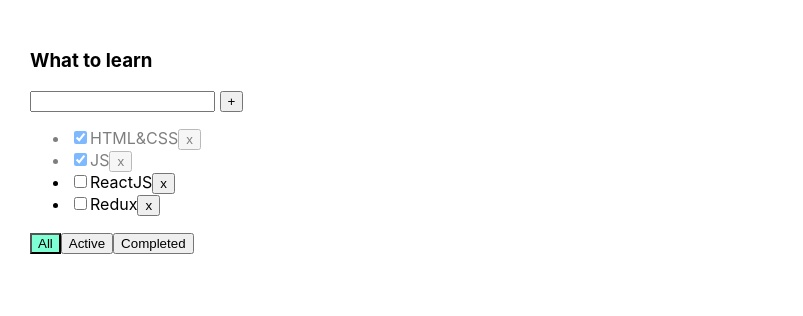
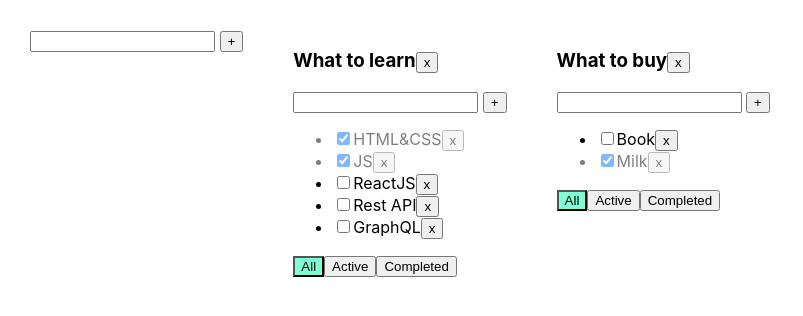
Before and after one commit to RuslanZhavoronkov/to-dolist_lesson_Dimych, a React (Create React App) app: page / in a window 1280 px wide. Shown: the top 316 px of the page, without its empty margins (0-803 px from the left). Built offline with nearby package versions, Linux system fonts and the light colour scheme.

Commit message:
Lesson 6- AddItemForm, EditableSpan

```diff
--- /dev/null
+++ b/src/AddItemForm.tsx
@@ -0,0 +1,55 @@
+import { ChangeEvent, useState, KeyboardEvent } from "react";
+import s from './Todolist.module.css'
+
+
+type AddItemFormPropsType = {
+    addItem: (title: string) => void
+
+
+  }
+
+  export const AddItemForm: React.FC<AddItemFormPropsType> = (props) => {
+
+    const [newTaskTitle, setNewTaskTitle] = useState("");
+    const [error, setError] = useState<string | null>(null);
+
+
+    //логическая функция-обработчик введенного текста в Input
+    const onNewTitleChangeHandler = (e: ChangeEvent<HTMLInputElement>) => {
+      setNewTaskTitle(e.currentTarget.value);
+    };
+
+    //логическая функция обработчик нажатия Enter+Сtrl в Input
+    const onKeyPressHandler = (e: KeyboardEvent<HTMLInputElement>) => {
+      setError(null);
+      if (e.ctrlKey && e.key === "Enter") {
+        props.addItem(newTaskTitle);
+        setNewTaskTitle("");
+      }
+    };
+
+    //логическая функция-обработчик добавления новой таски в массив
+    const addTask = () => {
+      if (newTaskTitle.trim() !== '') {// если введеная строка пустая выйти из функции
+        props.addItem(newTaskTitle);
+        setNewTaskTitle("");
+      } else {
+        setError('Title is requaired');
+      }
+
+    };
+
+    return (
+      <div>
+        <input
+          value={newTaskTitle}
+          onChange={onNewTitleChangeHandler}
+          onKeyDown={onKeyPressHandler}
+          className={error ? s.error : ''}
+        />{" "}
+        {/*начальное значение поле ввода input*/}
+        <button onClick={addTask}>+</button>
+        {error && <div className={s.errormessage}>{error}</div>}
+      </div>
+    )
+  }
--- a/src/App.tsx
+++ b/src/App.tsx
@@ -2,70 +2,177 @@
 import { v1 } from "uuid";
 import "./App.css";
 import { TaskType, Todolist } from "./Todolist";
+import { type } from "os";
+import { AddItemForm } from "./AddItemForm";
+import { title } from "process";
 
 export type FilterValuesType = "All" | "Completed" | "Active";
+type TodolistType = {
+  id: string
+  title: string
+  filter:FilterValuesType
+}
+
+
+type TaskStateType = {
+  [key: string] : TaskType[]
+}
 
 function App() {
   //Создадим массивы задач
-  let [tasks, setTasks] = useState<Array<TaskType>>([
-    { id: v1(), title: "HTML&CSS", isDone: true },
-    { id: v1(), title: "JS", isDone: true },
-    { id: v1(), title: "ReactJS", isDone: false },
-    { id: v1(), title: "Redux", isDone: false },
-  ]);
 
 
-  let [filter, setFilter] = useState<FilterValuesType>("All");
 
 //Функция обработчик, поставленного флажка в checkbox input
-function changeStatus (taskId:string, isDone:boolean) {
+function changeStatus (taskId:string, isDone:boolean, todolistId: string) {
+//1.Необходимо найти нужный массив тасок по айди
+let tasks = tasksObj[todolistId]
 let task = tasks.find(t => t.id === taskId)  //Если найдем по id таску, то запишем ее в переменную таску
 if(task) { //Если таска нашлась, то поменяй ее значение свойства isDone на на чекнутое
   task.isDone = isDone
+  //tasksObj[todolistId]
+  setTasks({...tasksObj})
 }
 
-setTasks([...tasks]); //Возьми новый массив обратно с измененной таской
+}
+
+
+//Функция обработчик, поставленного флажка в checkbox input
+function changeTaskTitle (taskId:string, newTitle: string, todolistId: string) {
+  //1.Необходимо найти нужный массив тасок по айди
+  let tasks = tasksObj[todolistId]
+  let task = tasks.find(t => t.id === taskId)  //Если найдем по id таску, то запишем ее в переменную таску
+  if(task) { //Если таска нашлась, то поменяй ее значение свойства isDone на на чекнутое
+    task.title = newTitle
+   // tasksObj[todolistId]
+    setTasks({...tasksObj})
+  }
+
   }
 
 
 
   //Функция обработчик нажатия кнопки "x"(логическая функция)
-  function removeTask(id: string) {
-    setTasks(tasks.filter((t) => t.id !== id));
+  function removeTask(id: string, todolistId: string) {
+    let tasks = tasksObj[todolistId]
+    let filtredTasks = tasks.filter((t) => t.id !== id)
+    tasksObj[todolistId] = filtredTasks
+
+    setTasks({...tasksObj});
   }
 
   //Функция добавляющая новую таску(объект) в массив
-  function addTask(title:string) {
-    let newTask = { id: v1(), title: title, isDone: false };
-    let newTasks = [newTask, ...tasks]; //создали новый массив объектов
-    setTasks(newTasks);
+  function addTask(title:string, todolistId: string) {
+    let task = { id: v1(), title: title, isDone: false };//1. создали новую таску с title который пришел с тудулист
+    let tasks = tasksObj[todolistId] //2. из объекта тасок достали необходимый массив(по айди который пришел из тудулиста) куда будет добавлена новая таска
+    let newTasks = [task, ...tasks]; //создали новый массив объектов
+
+    tasksObj[todolistId] = newTasks
+    setTasks({...tasksObj});
   }
 
   //Функция обработчик нажатия кнопок "All", "Completed", "Active"(логическая функция)
-  function changeFilter(value: FilterValuesType) {
-    setFilter(value);
+  function changeFilter(value: FilterValuesType, todolistId: string) { // принимает теперь и id todolist, которрый нужно поменять
+
+let todoList = todoLists.find(tl => tl.id === todolistId);
+if(todoList){
+  todoList.filter = value
+}
+setTodolists([...todoLists])
   }
 
-  let tasksForTodolist = tasks;
+ let todoListId1 = v1();
+ let todoListId2 = v1();
 
-  if (filter === "Completed") {
-    tasksForTodolist = tasks.filter((t) => t.isDone === true);
-  }
-  if (filter === "Active") {
-    tasksForTodolist = tasks.filter((t) => t.isDone === false);
+let [todoLists, setTodolists] = useState <TodolistType[]> (
+  [
+  {id: todoListId1, title: 'What to learn', filter: 'All'},
+  {id: todoListId2, title: 'What to buy', filter: 'All'}
+])
+
+//Создадим массив для хранения всех тасок
+let [tasksObj, setTasks] = useState<TaskStateType> ({
+  [todoListId1]: [
+    { id: v1(), title: "HTML&CSS", isDone: true },
+    { id: v1(), title: "JS", isDone: true },
+    { id: v1(), title: "ReactJS", isDone: false },
+    { id: v1(), title: "Rest API", isDone: false },
+    { id: v1(), title: "GraphQL", isDone: false }
+  ],
+  [todoListId2]: [
+    { id: v1(), title: "Book", isDone: false },
+    { id: v1(), title: "Milk", isDone: true },
+  ]
+})
+
+let removeTodolist = (todolistId: string) => {
+  let filteredTodolist = todoLists.filter(tl => tl.id !== todolistId)
+  setTodolists(filteredTodolist)
+  delete tasksObj[todolistId];
+  setTasks({...tasksObj})
 }
 
+
+let changeTodolistTitle = (todolistId: string, newTitle: string) => {
+  const todolist = todoLists.find(tl => tl.id === todolistId)
+  if (todolist) {
+    todolist.title = newTitle
+    setTodolists([...todoLists])
+  }
+}
+
+const addTodolist = (title: string) => {
+  let todoList: TodolistType = {
+    id: v1(),
+    title: title,
+    filter: 'All'}
+
+    setTodolists([todoList, ...todoLists]);
+
+    setTasks({
+    ...tasksObj,
+    [todoList.id] : []
+    })
+
+  }
+
+
+
   return (
+
     <div className="App">
+      <AddItemForm addItem={addTodolist}/>
+      {todoLists.map(tl => {
+
+let tasksForTodolist = tasksObj[tl.id];//Записали массив тасок для конкретного тудулиста
+
+if (tl.filter === "Completed") {
+  tasksForTodolist = tasksForTodolist.filter((t) => t.isDone === true);
+}
+if (tl.filter === "Active") {
+  tasksForTodolist = tasksForTodolist.filter((t) => t.isDone === false);
+}
+
+
+
+        return (
            <Todolist
-        title="What to learn"
+        key={tl.id}
+        id={tl.id}
+        title={tl.title}
         tasks={tasksForTodolist}
         removeTask={removeTask}
         changeFilter={changeFilter}
         addTask={addTask}
         changeTaskStatus = {changeStatus}
-        filter={filter}
+        filter={tl.filter}
+        removeTodolist = {removeTodolist}
+        changeTaskTitle={changeTaskTitle}
+        changeTodolistTitle={changeTodolistTitle}
       />
+        )
+      })}
+
     </div>
   );
 }
--- /dev/null
+++ b/src/EditableSpan.tsx
@@ -0,0 +1,32 @@
+import { ChangeEvent, useState } from "react"
+
+type EditableSpanPropsType = {
+    title: string
+    onChange: (newValue:string) => void
+  }
+
+  export const EditableSpan: React.FC<EditableSpanPropsType> = (props) => {
+
+  let [editMode, setEditMode] = useState<boolean>(false)
+  let [title, setTitle] = useState<string>('')
+
+const activateEditMode = () => {
+    setEditMode(true);
+    setTitle(props.title);
+}
+
+const activateViewMode = () => {
+    setEditMode(false);
+    props.onChange(title);
+}
+
+const onChangeTitleHandler = (e: ChangeEvent<HTMLInputElement>) => {
+setTitle(e.currentTarget.value)
+}
+
+
+    return (
+       editMode ? <input value={title}  onChange={onChangeTitleHandler} onBlur={activateViewMode} autoFocus/>:
+       <span onDoubleClick={activateEditMode}>{props.title}</span>
+    )
+  }
--- a/src/Todolist.tsx
+++ b/src/Todolist.tsx
@@ -1,6 +1,8 @@
 import React, { ChangeEvent, KeyboardEvent, useState } from "react";
 import { FilterValuesType } from "./App";
 import s from './Todolist.module.css'
+import { AddItemForm } from "./AddItemForm";
+import { EditableSpan } from "./EditableSpan";
 
 //Создадим тип объектов массивов task1, task2
 export type TaskType = {
@@ -10,76 +12,62 @@
 };
 
 type PropsType = {
+  id: string
   title: string;
   tasks: Array<TaskType>;
-  removeTask: (id: string) => void;
-  changeFilter: (value: FilterValuesType) => void;
-  addTask: (title: string) => void;
-  changeTaskStatus:(taskId:string, isDone:boolean) => void
+  removeTask: (id: string, todolistId: string) => void;
+  changeFilter: (value: FilterValuesType, todolistId: string) => void;
+  addTask: (title: string, todolistId: string) => void;
+  changeTaskStatus: (taskId: string, isDone: boolean, todolistId: string) => void
   filter: FilterValuesType
+  removeTodolist: (todolistId: string) => void
+  changeTaskTitle:(id: string, newTitle: string, todolistId: string) => void
+  changeTodolistTitle:(todolistId: string, newTitle: string) => void
 };
 
 export function Todolist(props: PropsType) {
-  const [newTaskTitle, setNewTaskTitle] = useState("");
-  const [error, setError] = useState<string | null>(null);
-
-  //логическая функция-обработчик введенного текста в Input
-  const onNewTitleChangeHandler = (e: ChangeEvent<HTMLInputElement>) => {
-    setNewTaskTitle(e.currentTarget.value);
-  };
-  //логическая функция обработчик нажатия Enter+Сtrl в Input
-  const onKeyPressHandler = (e: KeyboardEvent<HTMLInputElement>) => {
-    setError(null);
-    if (e.ctrlKey && e.key === "Enter") {
-      props.addTask(newTaskTitle);
-      setNewTaskTitle("");
-    }
-  };
-
-  //логическая функция-обработчик добавления новой таски в массив
-  const addTask = () => {
-    if (newTaskTitle.trim() !== '') {// если введеная строка пустая выйти из функции
-      props.addTask(newTaskTitle);
-      setNewTaskTitle("");
-    } else {
-      setError('Title is requaired');
-    }
-
-  };
 
   //логическая функции-обработчики нажатия на кнопки "All", "Active", "Completed"
-  const onAllClickHandler = () => props.changeFilter("All");
-  const onActiveClickHandler = () => props.changeFilter("Active");
-  const onCompletedAllClickHandler = () => props.changeFilter("Completed");
+  const onAllClickHandler = () => props.changeFilter("All", props.id);
+  const onActiveClickHandler = () => props.changeFilter("Active", props.id);
+  const onCompletedAllClickHandler = () => props.changeFilter("Completed", props.id);
+  const removeTodolist = () => {
+    props.removeTodolist(props.id)
+  }
+
+  const addTask = (title: string) => {
+    props.addTask(title, props.id)
+  }
+
+  const changeTodolistTitle = (newTitle: string) => {
+    props.changeTodolistTitle(props.id, newTitle)
+  }
 
   return (
     <div>
-      <h3>{props.title}</h3>
-      <div>
-        <input
-          value={newTaskTitle}
-          onChange={onNewTitleChangeHandler}
-          onKeyDown={onKeyPressHandler}
-          className={error ? s.error : ''}
-        />{" "}
-        {/*начальное значение поле ввода input*/}
-        <button onClick={addTask}>+</button>
-        {error && <div className={s.errormessage}>{error}</div>}
-      </div>
+      <h3><EditableSpan title={props.title}  onChange={changeTodolistTitle}/>
+      <button onClick={removeTodolist}>x</button>
+      </h3>
+      <AddItemForm addItem={addTask} />
       <ul>
         {props.tasks.map((t) => {
           //Логическая функция-обработчик события нажатия на "х"(удаления) внутри map
-          const onRemoveHandler = () => props.removeTask(t.id);
-          const onChangeHandler = (e: ChangeEvent<HTMLInputElement>) => {
-props.changeTaskStatus(t.id ,e.currentTarget.checked)
+          const onRemoveHandler = () => props.removeTask(t.id, props.id);
+          const onChangeStatusHandler = (e: ChangeEvent<HTMLInputElement>) => {
+            props.changeTaskStatus(t.id, e.currentTarget.checked, props.id)
+          }
+
+          const onChangeTitleHandler = (newValue:string) => {
+            props.changeTaskTitle(t.id, newValue, props.id)
           }
 
           return (
             <li key={t.id} className={t.isDone ? s.isdone : ''}>
               <input type="checkbox"
-              checked={t.isDone}
-              onChange = {onChangeHandler}/>
-              <span>{t.title}</span>
+                checked={t.isDone}
+                onChange={onChangeStatusHandler} />
+
+              <EditableSpan title={t.title}  onChange={onChangeTitleHandler}/>
               <button onClick={onRemoveHandler}>x</button>
             </li>
           );
@@ -87,9 +75,11 @@
       </ul>
       <div>
         <button className={props.filter === 'All' ? s.activefilter : ''} onClick={onAllClickHandler}>All</button>
-        <button className={props.filter === 'Active' ? s.activefilter: ''} onClick={onActiveClickHandler}>Active</button>
-        <button className={props.filter === 'Completed' ? s.activefilter: ''} onClick={onCompletedAllClickHandler}>Completed</button>
+        <button className={props.filter === 'Active' ? s.activefilter : ''} onClick={onActiveClickHandler}>Active</button>
+        <button className={props.filter === 'Completed' ? s.activefilter : ''} onClick={onCompletedAllClickHandler}>Completed</button>
       </div>
     </div>
   );
 }
+
+//------------------------------------------------------------------------------------------------------------------
```
Lines whose indentation alone changed are shown as unchanged.
